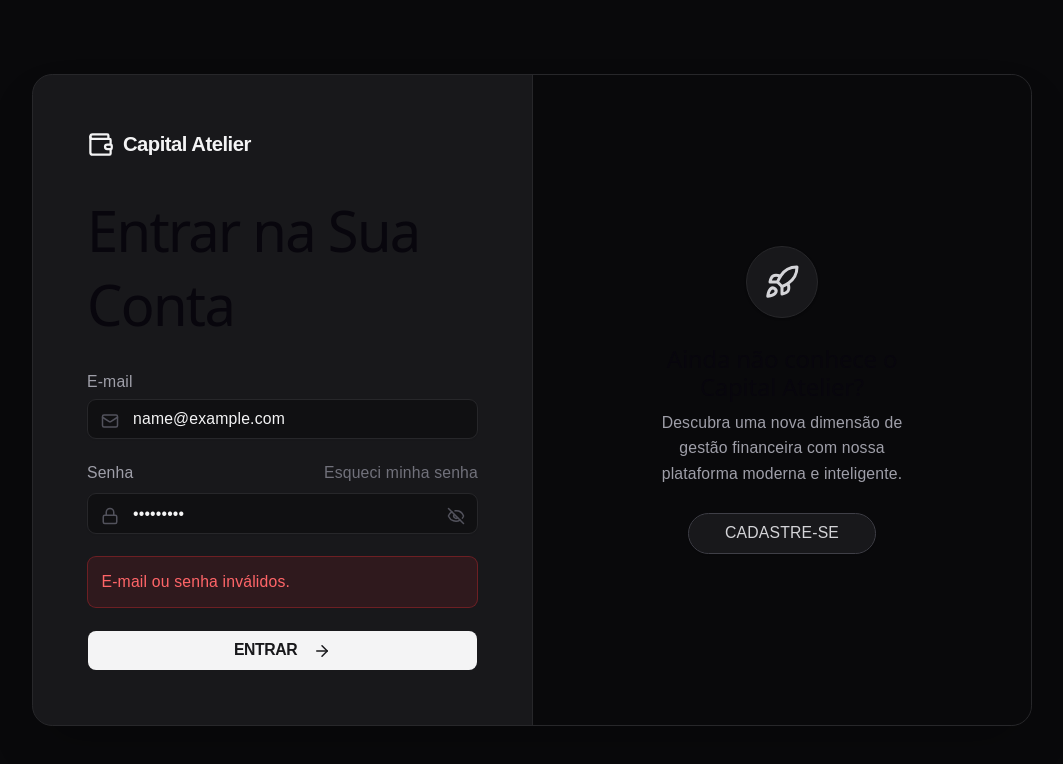
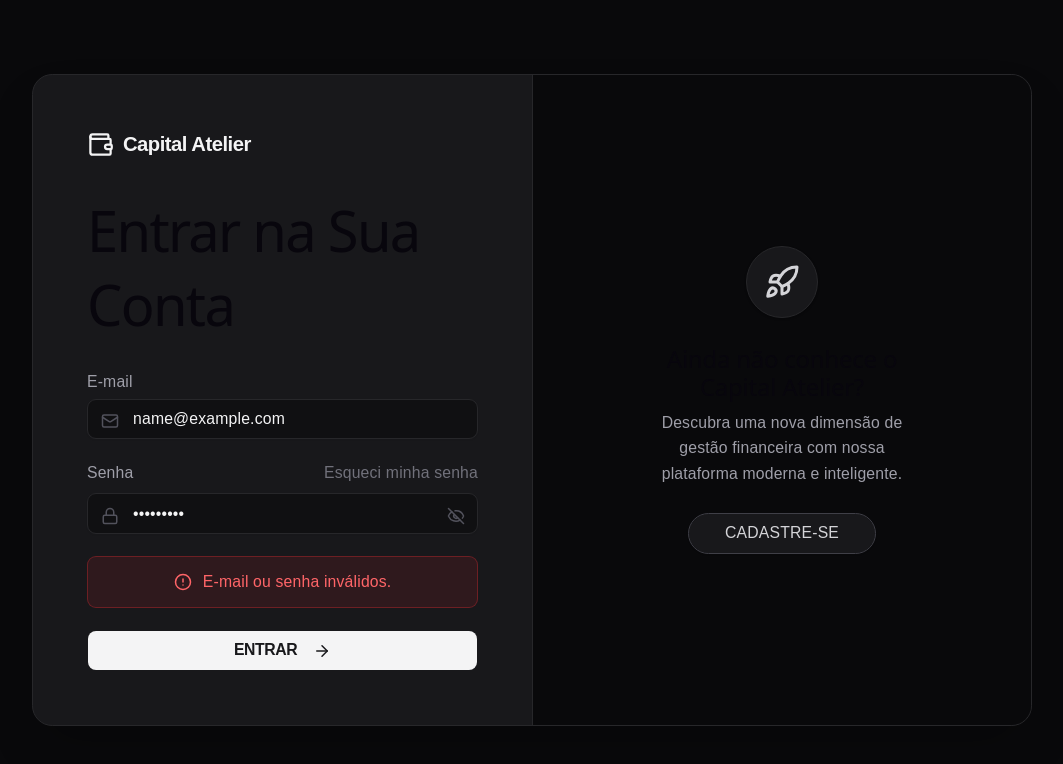
Before and after one commit to eliandrodasilva/capital-atelier, a React (Vite) app in the folder frontend/: page /login in a window 1280 px wide. Both pictures are taken after typing "name@example.com", "Sample123" into the empty fields and a click on the button "ENTRAR". Shown: the top 764 px of the page, without its empty margins (108-1171 px from the left). Built offline with nearby package versions, Linux system fonts and the light colour scheme; no server answers.

Commit message:
refactor: create reusable AlertMessage component for form feedback

```diff
--- /dev/null
+++ b/frontend/src/components/ui/AlertMessage.jsx
@@ -0,0 +1,27 @@
+import React from "react";
+import { AlertCircle, CheckCircle2 } from "lucide-react";
+
+const AlertMessage = ({ message, variant = "error" }) => {
+  if (!message) return null;
+
+  const isSuccess = variant === "success";
+
+  return (
+    <div
+      className={`flex items-center justify-center gap-2.5 rounded-md p-3 text-sm border ${
+        isSuccess
+          ? "border-green-500/30 bg-green-500/10 text-green-400"
+          : "border-red-500/30 bg-red-500/10 text-red-400"
+      }`}
+    >
+      {isSuccess ? (
+        <CheckCircle2 className="w-4 h-4" />
+      ) : (
+        <AlertCircle className="w-4 h-4" />
+      )}
+      <span className="text-center">{message}</span>
+    </div>
+  );
+};
+
+export default AlertMessage;
--- a/frontend/src/pages/ForgotPassword/ForgotPassword.jsx
+++ b/frontend/src/pages/ForgotPassword/ForgotPassword.jsx
@@ -5,6 +5,7 @@ import { Label } from "@/components/ui/label";
 import { Wallet, Mail, ArrowLeft, ShieldCheck } from "lucide-react";
 import { Link } from "react-router-dom";
 import AuthService from "@/services/AuthService";
+import AlertMessage from "@/components/ui/AlertMessage";
 
 const authService = new AuthService();
 
@@ -77,17 +78,8 @@ const ForgotPasswordPage = () => {
               </div>
             </div>
 
-            {error && (
-              <div className="rounded-md border border-red-500/30 bg-red-500/10 p-3 text-sm text-red-400">
-                {error}
-              </div>
-            )}
-
-            {message && (
-              <div className="rounded-md border border-green-500/30 bg-green-500/10 p-3 text-sm text-green-400">
-                {message}
-              </div>
-            )}
+            <AlertMessage message={error} variant="error" />
+            <AlertMessage message={message} variant="success" />
 
             <Button
               type="submit"
--- a/frontend/src/pages/Login/Login.jsx
+++ b/frontend/src/pages/Login/Login.jsx
@@ -5,6 +5,7 @@ import { Label } from "@/components/ui/label";
 import { Rocket, ArrowRight, Wallet, Mail, Lock, Eye, EyeOff } from "lucide-react";
 import { Link, useNavigate, Navigate } from "react-router-dom";
 import AuthService from "@/services/AuthService";
+import AlertMessage from "@/components/ui/AlertMessage";
 
 const authService = new AuthService();
 
@@ -131,11 +132,7 @@ const LoginPage = () => {
               </div>
             </div>
 
-            {error && (
-              <div className="rounded-md border border-red-500/30 bg-red-500/10 p-3 text-sm text-red-400">
-                {error}
-              </div>
-            )}
+            <AlertMessage message={error} variant="error" />
 
             <Button
               type="submit"
--- a/frontend/src/pages/Register/Register.jsx
+++ b/frontend/src/pages/Register/Register.jsx
@@ -15,6 +15,7 @@ import {
 import UserService from "@/services/UserService";
 import { Link } from "react-router-dom";
 import PasswordStrengthMeter from "@/components/PasswordStrengthMeter/PasswordStrengthMeter";
+import AlertMessage from "@/components/ui/AlertMessage";
 
 const userService = new UserService();
 
@@ -196,17 +197,8 @@ const RegisterPage = () => {
               </div>
             </div>
 
-            {error && (
-              <div className="rounded-md border border-red-500/30 bg-red-500/10 p-3 text-sm text-red-400">
-                {error}
-              </div>
-            )}
-
-            {success && (
-              <div className="rounded-md border border-green-500/30 bg-green-500/10 p-3 text-sm text-green-400">
-                {success}
-              </div>
-            )}
+            <AlertMessage message={error} variant="error" />
+            <AlertMessage message={success} variant="success" />
 
             <Button
               type="submit"
--- a/frontend/src/pages/ResetPassword/ResetPassword.jsx
+++ b/frontend/src/pages/ResetPassword/ResetPassword.jsx
@@ -5,6 +5,7 @@ import { Label } from "@/components/ui/label";
 import { Wallet, Lock, Eye, EyeOff, ArrowLeft, ShieldCheck } from "lucide-react";
 import { Link, useParams, useNavigate } from "react-router-dom";
 import AuthService from "@/services/AuthService";
+import AlertMessage from "@/components/ui/AlertMessage";
 
 const authService = new AuthService();
 
@@ -116,17 +117,8 @@ const ResetPasswordPage = () => {
               </div>
             </div>
 
-            {error && (
-              <div className="rounded-md border border-red-500/30 bg-red-500/10 p-3 text-sm text-red-400">
-                {error}
-              </div>
-            )}
-
-            {message && (
-              <div className="rounded-md border border-green-500/30 bg-green-500/10 p-3 text-sm text-green-400">
-                {message}
-              </div>
-            )}
+            <AlertMessage message={error} variant="error" />
+            <AlertMessage message={message} variant="success" />
 
             <Button
               type="submit"
```
